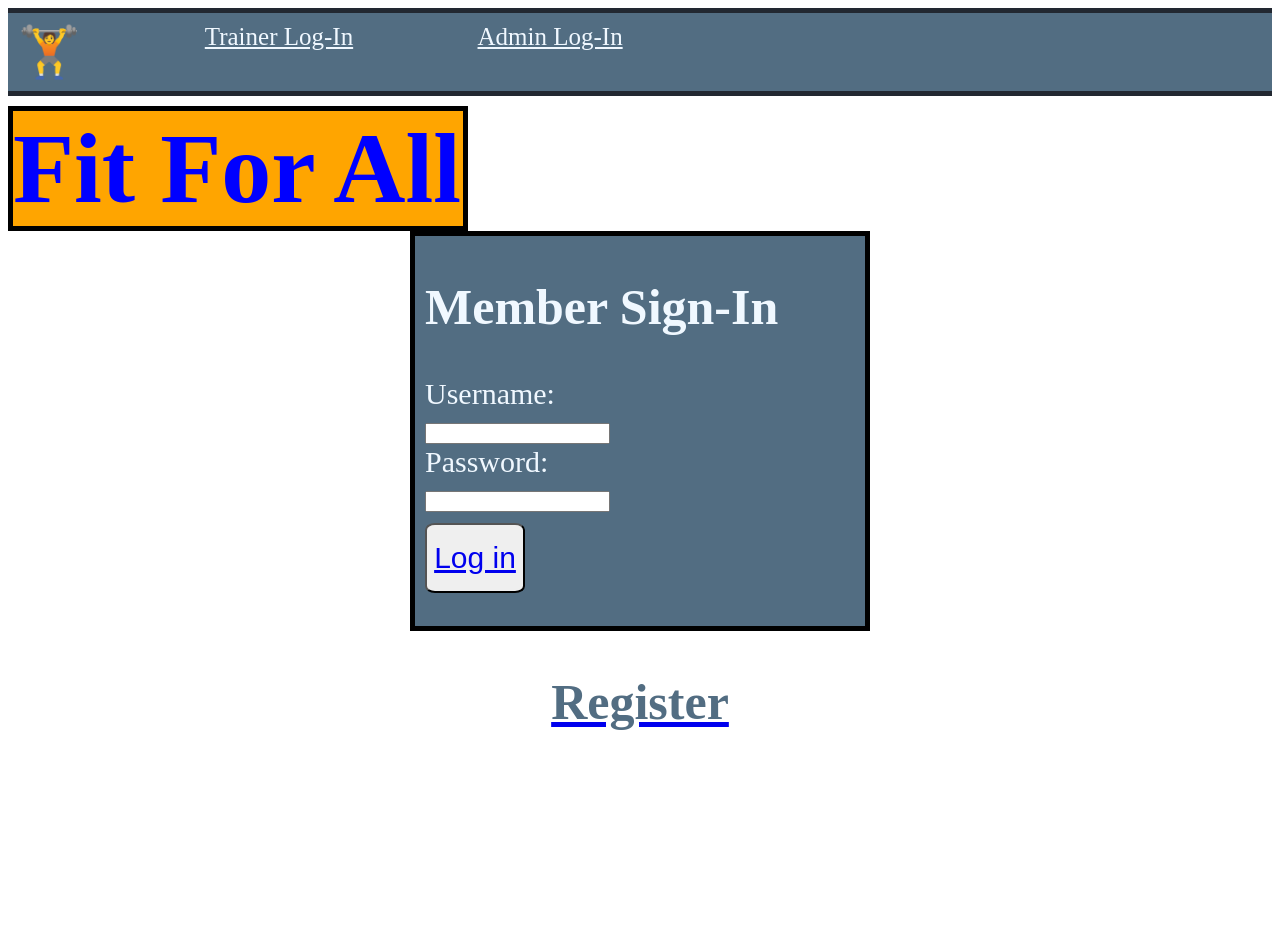
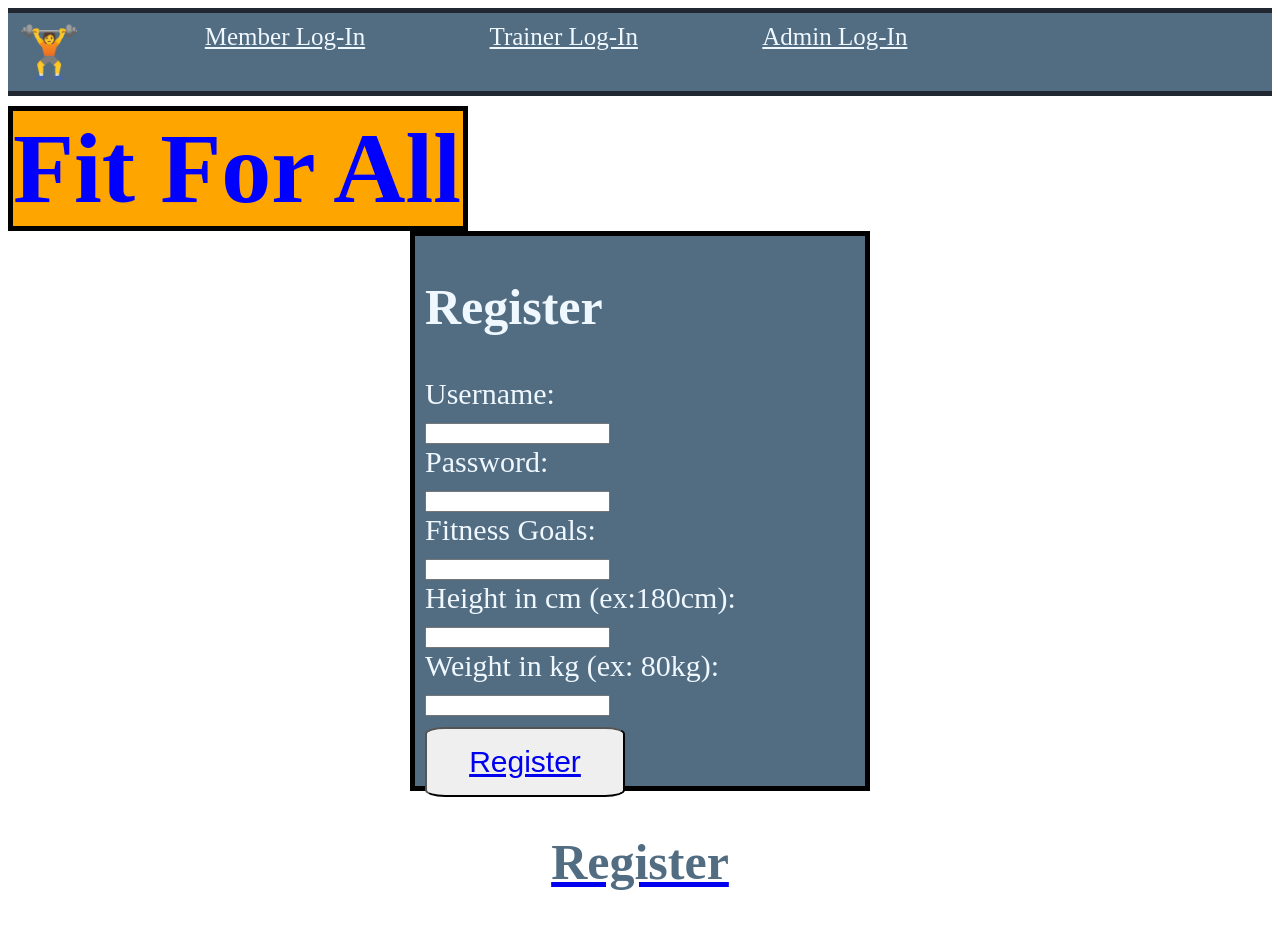
Before and after one commit to SamerFrangieh/3005_Final_project, a Django app: page /registration/register.html in a window 1280 px wide. Before the commit the page ends 730 px from the top, so only its background shows below. Run offline with Django 4.2, Linux system fonts and the light colour scheme.

Commit message:
register

```diff
--- /dev/null
+++ b/FitForAll/myapp/static/myapp/register.css
@@ -0,0 +1,69 @@
+.nav{
+    display: flex;
+    margin-bottom: 0px;
+    background-color: rgb(82, 109, 130);
+    gap: 10%;
+    margin-left: 0;
+    padding: 10px;
+    border-top: 5px solid rgb(34, 40, 49);
+    border-bottom: 5px solid rgb(34, 40, 49);
+}
+.nav-links{
+    list-style-type: none;
+}
+.nav-item> a{
+    color: aliceblue;
+}
+.nav-item{
+    font-size: 25px;
+}
+.nav-logo{
+    font-size: 50px;
+}
+
+.box{
+    height: 70vh;
+    display: flex;
+    justify-content: center;
+}
+.stuff{
+    margin-top: 0px;
+    background-color: rgb(82, 109, 130);
+    width: 450px;
+    vertical-align: middle;
+    border: 5px solid black;
+}
+h1{
+    color: blue;
+    font-size: 100px;
+    margin: 0;
+    margin-top: 10px;
+    background-color: orange;
+    width: 450px;
+    border: 5px solid black;
+}
+h2{
+    color: aliceblue;
+    font-size: 50px;
+}
+.stuff > div{
+    margin-left: 10px;
+
+}
+.form{
+    font-size: 30px;
+    color: aliceblue;
+}
+button{
+    height: 70px;
+    width: 200px;
+    margin-top: 10px;
+    font-size: 30px;
+    border-radius: 10%;
+}
+.regi > a> h2{
+    display: flex;
+    align-items: center;
+    justify-content: center;
+    color: rgb(82, 109, 130);
+}
--- a/FitForAll/myapp/templates/myapp/registration/register.html
+++ b/FitForAll/myapp/templates/myapp/registration/register.html
@@ -5,7 +5,7 @@
     <meta charset="UTF-8">
     <meta name="viewport" content="width=device-width, initial-scale=1.0">
     <title>Member login</title>
-    <link href="{% static 'myapp/memLog.css' %}" rel="stylesheet">
+    <link href="{% static 'myapp/register.css' %}" rel="stylesheet">
 </head>
 <body>
     <!-- nav bar -->
@@ -15,10 +15,13 @@
                 <div class="nav-logo nav-item">🏋️</div>
             </li>
             <li>
-                <div class="nav-item"> <a href="../">Trainer Log-In </a></div>
+                <div class="nav-item"> <a href="../login/memberLogin.html">Member Log-In </a></div>
             </li>
             <li>
-                <div class="nav-item"> <a href="../">Admin Log-In </a></div>
+                <div class="nav-item"> <a href="../login/trainerLogin.html">Trainer Log-In </a></div>
+            </li>
+            <li>
+                <div class="nav-item"> <a href="../login/adminLogin.html">Admin Log-In </a></div>
             </li>
         </div>
     </section>
@@ -29,17 +32,23 @@
     <section class="nav-bar">
         <div class="box">
             <div class="stuff">
-        <div class="h1"><h2>Member Sign-In</h2></div>
+        <div class="h1"><h2>Register</h2></div>
         <div class="form">
         <form>
             <label for="fname">Username:</label><br>
             <input type="text" id="fname" name="fname"><br>
             <label for="lname">Password:</label><br>
-            <input type="text" id="lname" name="lname">
+            <input type="text" id="lname" name="lname"><br>
+            <label for="goals">Fitness Goals:</label><br>
+            <input type="text" id="goals" name="goals"><br>
+            <label for="height">Height in cm (ex:180cm):</label><br>
+            <input type="text" id="height" name="height"><br>
+            <label for="weight">Weight in kg (ex: 80kg):</label><br>
+            <input type="text" id="weight" name="weight"><br>
         </form>
         <div class="submit">
             <button>
-                <a href="../dashboard/index.html">Log in </a>
+                <a href="../dashboard/index.html">Register</a>
             </button>
         </div>
     </div>
```
